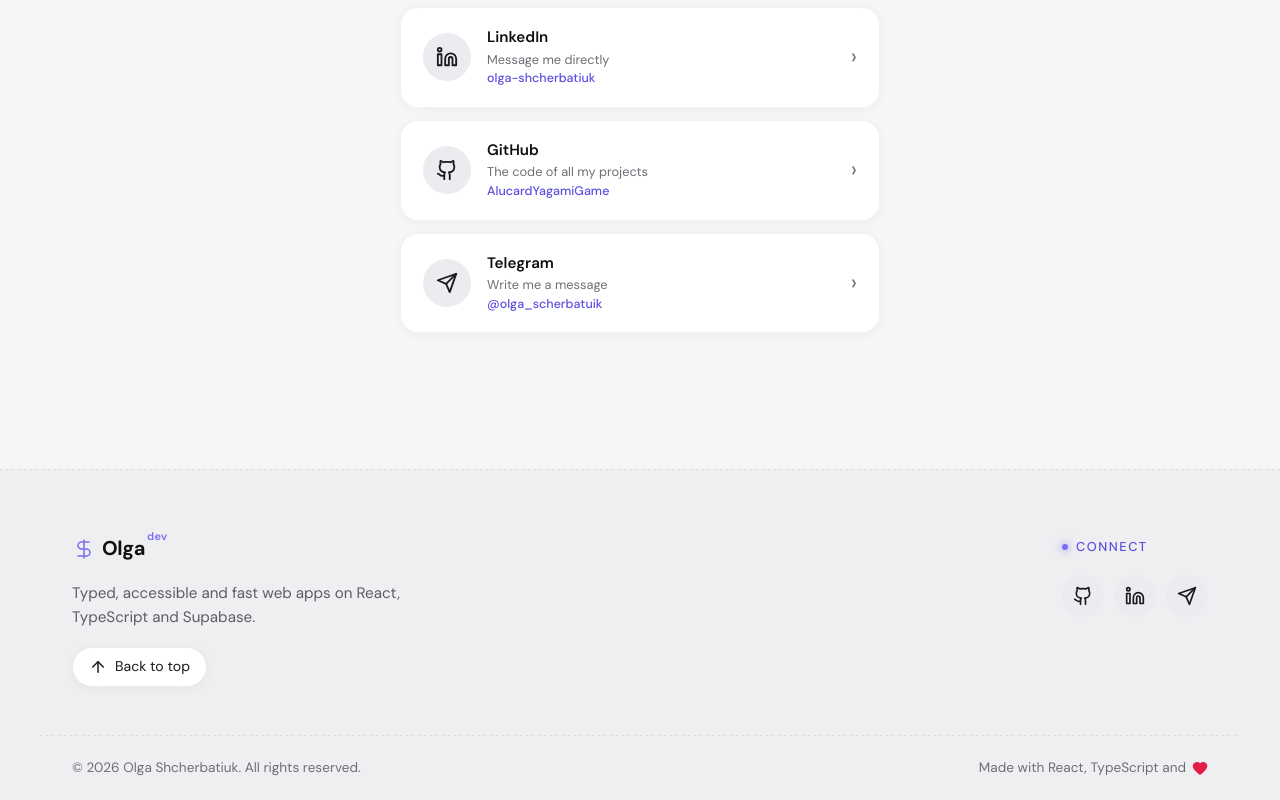
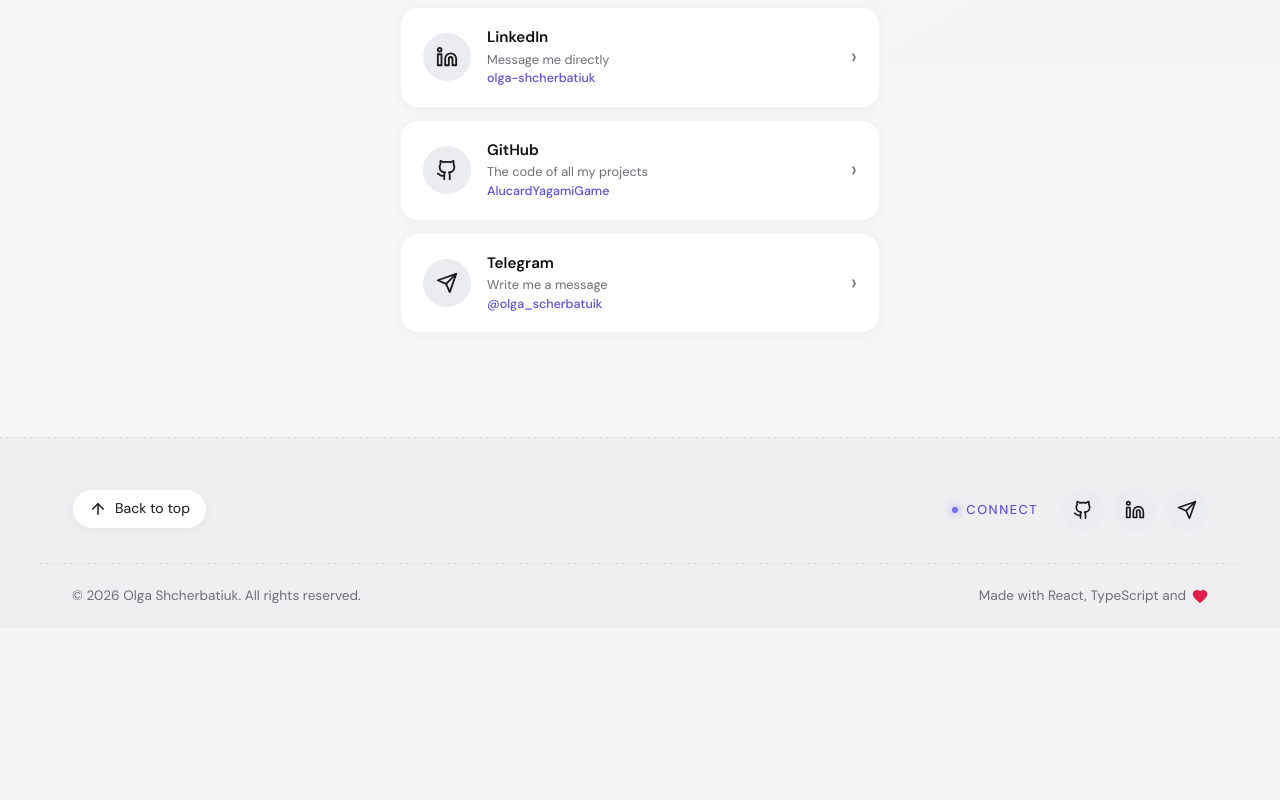
Before and after one commit to AlucardYagamiGame/olga-portfolio, a React (Vite) app: page / in a window 1280 px wide. Shown: the part 3934-4734 px from the top of the page. After the commit the page ends 4562 px from the top, so only its background shows below. Built offline with nearby package versions, Linux system fonts and the light colour scheme.

Commit message:
style: update footer and app paddings

```diff
--- a/src/App.module.scss
+++ b/src/App.module.scss
@@ -7,7 +7,7 @@
   gap: 140px;
   max-width: calc(#{$container} + 64px);
   margin: 0 auto;
-  padding: 48px 32px 96px;
+  padding: 48px 32px 64px;
   overflow-x: clip;
 
   @include on-tablet {
@@ -16,7 +16,7 @@
 
   @include on-phone {
     gap: 80px;
-    padding: 32px 16px 64px;
+    padding: 32px 16px 12px;
   }
 
   > * {
--- a/src/components/Footer/Footer.module.scss
+++ b/src/components/Footer/Footer.module.scss
@@ -16,20 +16,27 @@
   display: grid;
   grid-template-columns: minmax(0, 1fr) auto;
   gap: 48px;
-  padding: 64px 32px 48px;
+  padding: 52px 32px 32px;
+
+  @include on-tablet {
+    padding: 32px 32px 32px;
+  }
 
   @include on-phone {
     grid-template-columns: minmax(0, 1fr);
     gap: 32px;
-    padding: 44px 16px 32px;
+    padding: 18px 16px 12px;
   }
 }
 
 .connect {
+  display: flex;
   justify-self: end;
+  gap: 24px;
+  align-items: center;
 
   @include on-phone {
-    justify-self: start;
+    justify-self: center;
   }
 }
 
@@ -77,7 +84,6 @@
 .heading {
   @include kicker;
 
-  margin-bottom: 18px;
   font-family: var(--font-body);
 }
 
--- a/src/components/Footer/Footer.tsx
+++ b/src/components/Footer/Footer.tsx
@@ -1,7 +1,6 @@
 import { ArrowUp, Heart } from 'lucide-react';
 
 import { BrandIcon } from '@/components/BrandIcon';
-import { Logo } from '@/components/Logo';
 import { DEVELOPER } from '@/constants';
 import { useTranslation } from '@/hooks';
 
@@ -15,8 +14,6 @@ export const Footer = () => {
     <footer className={styles.footer}>
       <div className={styles.inner}>
         <div className={styles.brand}>
-          <Logo label={t.header.homeLabel} />
-          <p className={styles.tagline}>{t.footer.tagline}</p>
           <a
             className={styles.backToTop}
             href="#home"
```
